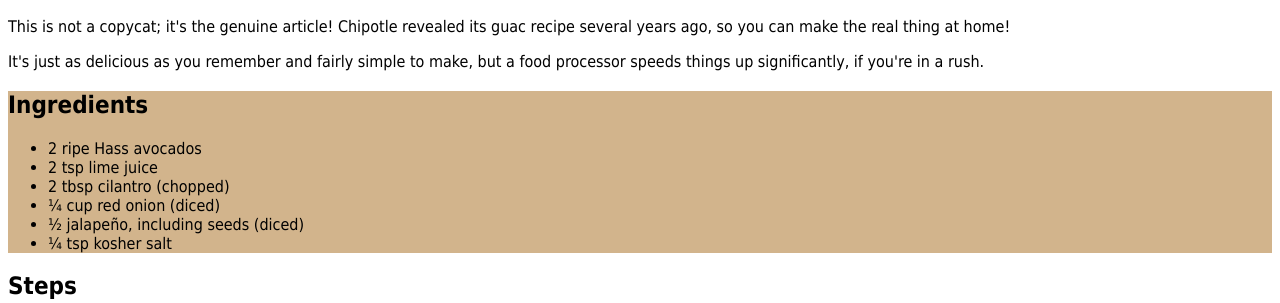
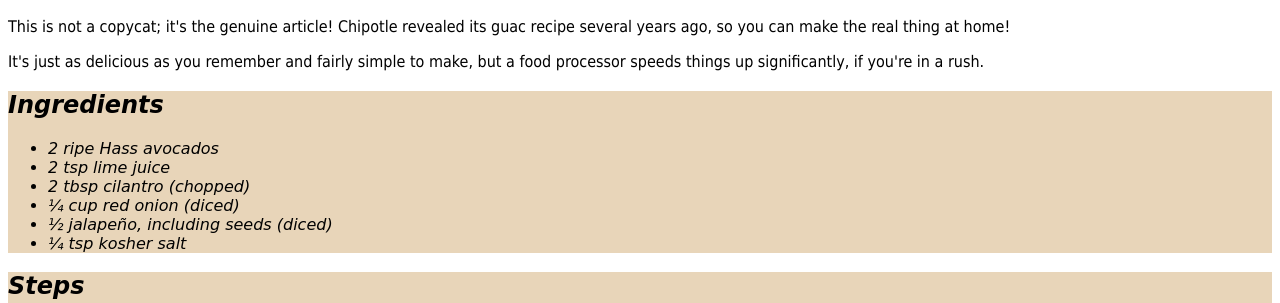
Before and after one commit to cjdebuse/odin-recipes, a plain HTML site: page recipes/chipotle-guacamole.html in a window 1280 px wide. Shown: the part 511-814 px from the top of the page. Drawn offline with Linux system fonts and the light colour scheme.

Commit message:
Add styles to ingredients and steps

```diff
--- a/style.css
+++ b/style.css
@@ -1,9 +1,11 @@
-*{
+body {
     font-family: Tahoma, Arial, sans-serif;
 }
 
-.ingredients {
-    background-color: tan;
+.ingredients, .steps {
+    background-color: #e8d5b9;
+    font-family: cursive;
+    font-style: italic;
 }
 
 .title-area img {
```
